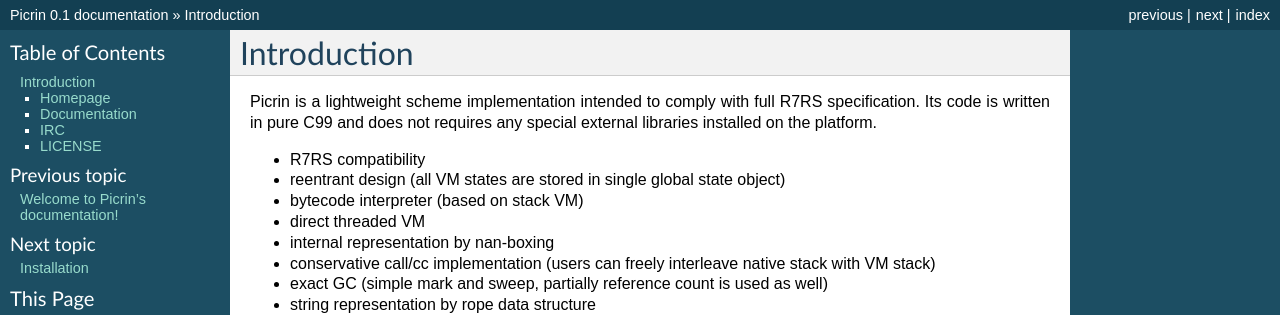
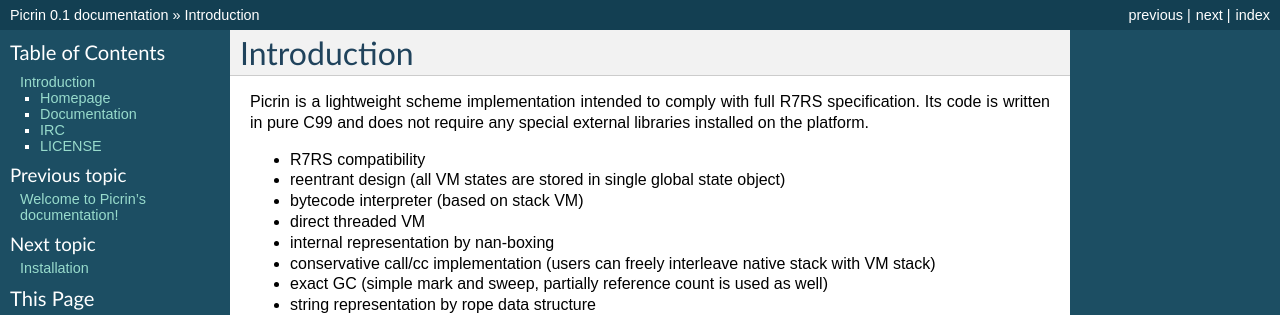
Before and after one commit to picrin-scheme/picrin, a Sphinx documentation site: the page built from docs/intro.rst, in a window 1280 px wide. Shown: the top 315 px of the page. Built offline with Sphinx 7.4.7, drawn with Linux system fonts in a browser that asks for light colours.

```diff
--- a/docs/deploy.rst
+++ b/docs/deploy.rst
@@ -64,7 +64,6 @@ Requirement
 Picrin scheme depends on some external libraries to build the binary:
 
 - perl
-- getopt
 - readline (optional)
 - regex.h of POSIX.1 (optional)
 
--- a/docs/intro.rst
+++ b/docs/intro.rst
@@ -1,7 +1,7 @@
 Introduction
 ============
 
-Picrin is a lightweight scheme implementation intended to comply with full R7RS specification. Its code is written in pure C99 and does not requires any special external libraries installed on the platform.
+Picrin is a lightweight scheme implementation intended to comply with full R7RS specification. Its code is written in pure C99 and does not require any special external libraries installed on the platform.
 
 - R7RS compatibility
 - reentrant design (all VM states are stored in single global state object)
```
Also changed, not shown: README.md (+0 -1 lines).
